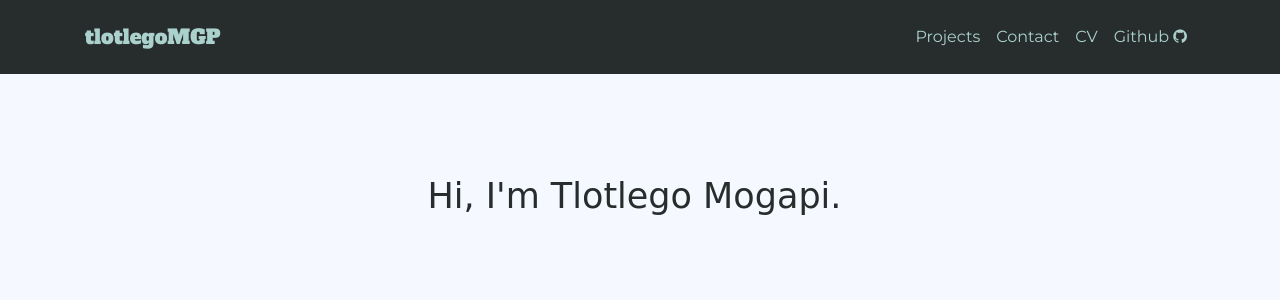
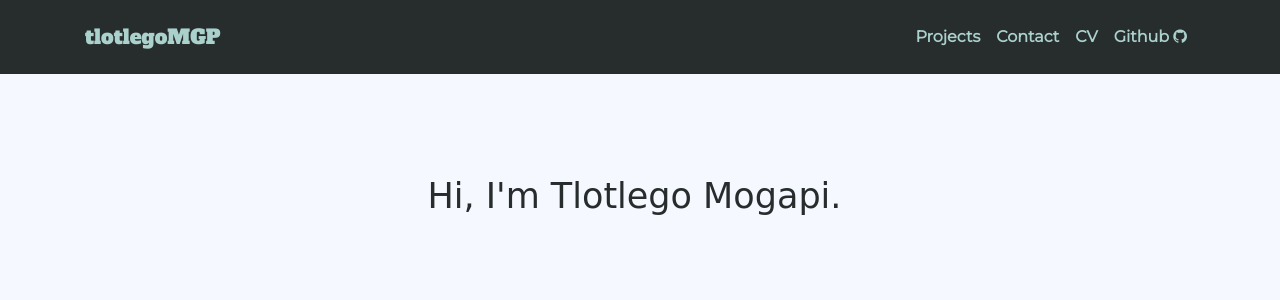
Before and after one commit to tlotlegomgp/portfolio, a Django app: page / in a window 1280 px wide. Shown: the top 300 px of the page. Run offline with Django 3.2, Linux system fonts and the light colour scheme; some libraries are stand-ins or nearby versions; some web fonts are replaced.

Commit message:
Updated config files

```diff
--- a/index/templates/index/header.html
+++ b/index/templates/index/header.html
@@ -68,7 +68,7 @@
 						<li class="nav-item">
 							<a
 								class="nav-link slide-section"
-								style="color: rgb(171, 209, 205)"
+								style="color: rgb(171, 209, 205); font-weight: 600;"
 								href="#sectionProjects"
 								>Projects</a
 							>
@@ -76,7 +76,7 @@
 						<li class="nav-item">
 							<a
 								class="nav-link slide-section"
-								style="color: rgb(171, 209, 205)"
+								style="color: rgb(171, 209, 205); font-weight: 600;"
 								href="#sectionContact"
 								>Contact</a
 							>
@@ -84,7 +84,7 @@
 						<li class="nav-item">
 							<a
 								class="nav-link"
-								style="color: rgb(171, 209, 205)"
+								style="color: rgb(171, 209, 205); font-weight: 600;"
 								href="{% static 'index/docs/TlotlegoMogapi.pdf' %}"
 								target="_blank"
 								>CV</a
@@ -93,7 +93,7 @@
 						<li class="nav-item">
 							<a
 								class="nav-link"
-								style="color: rgb(171, 209, 205)"
+								style="color: rgb(171, 209, 205); font-weight: 600;"
 								href="https://github.com/Dark-Matter-crypto"
 								target="_blank"
 								rel="noopener noreferrer"
```
